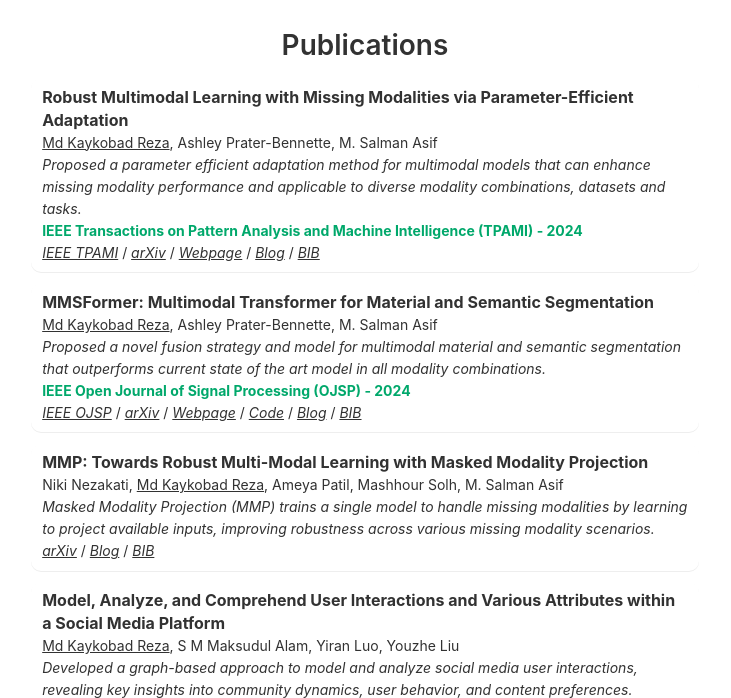
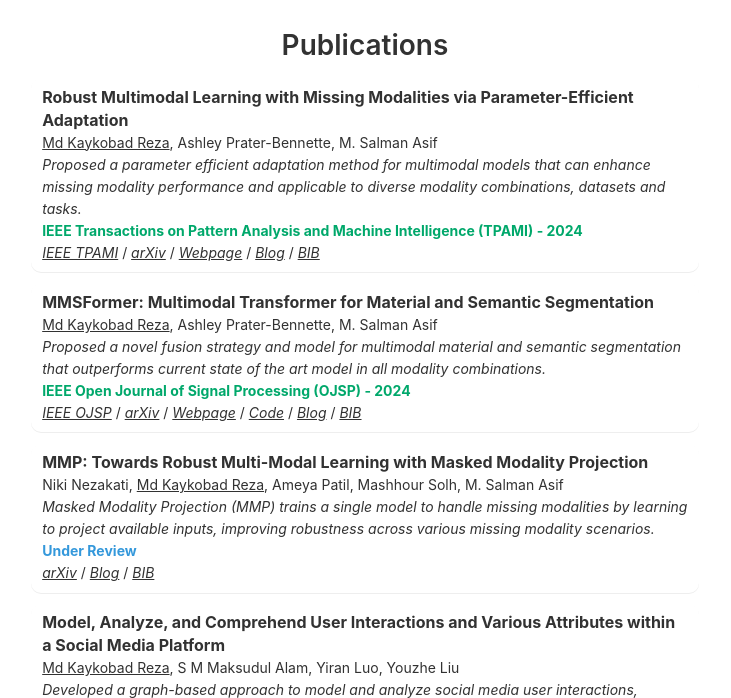
Before and after one commit to kaykobad/kaykobad.github.io, a plain HTML site: page publications.html in a window 1280 px wide. Shown: the part 60-758 px from the top of the page, without its empty margins (275-1006 px from the left). Drawn offline with nearby package versions, Linux system fonts and the light colour scheme.

Commit message:
Add under review tag

```diff
--- a/publications.html
+++ b/publications.html
@@ -134,6 +134,7 @@
             <author>Niki Nezakati, Md Kaykobad Reza, Ameya Patil, Mashhour Solh, M. Salman Asif</author><br>
             <tdlr>Masked Modality Projection (MMP) trains a single model to handle missing modalities by learning to project available inputs, improving robustness across various missing modality scenarios.</tdlr><br>
             <!-- <venue>IEEE Transactions on Pattern Analysis and Machine Intelligence (TPAMI) - 2024</venue><br> -->
+            <submitted>Under Review</submitted><br>
             <div>
               <!-- <a href="https://ieeexplore.ieee.org/document/10713849" class="resource" target="_blank">IEEE TPAMI</a> /  -->
               <a href="https://arxiv.org/abs/2410.03010" class="resource" target="_blank">arXiv</a> /
@@ -161,6 +162,7 @@
             <author>Md Kaykobad Reza, S M Maksudul Alam, Yiran Luo, Youzhe Liu</author><br>
             <tdlr>Developed a graph-based approach to model and analyze social media user interactions, revealing key insights into community dynamics, user behavior, and content preferences.</tdlr><br>
             <!-- <venue>ICLR 2024 (Under Review)</venue><br> -->
+            <submitted>Under Review</submitted><br>
             <div>
               <a href="https://arxiv.org/abs/2403.15937" class="resource" target="_blank">arXiv</a> /
               <!-- <a href="https://github.com/CSIPlab/Robust-multimodal-learning" class="resource" target="_blank">GitHub</a> /
--- a/stylesheet.css
+++ b/stylesheet.css
@@ -30,6 +30,14 @@ venue {
   font-weight: bold;
   /* color: #01796F */
   color: #00A86B
+  /* color: #f85151 */
+}
+
+submitted {
+  font-size: 14px;
+  font-weight: bold;
+  /* color: #01796F */
+  color: #3498db
   /* color: #f85151 */
 }
 
```
